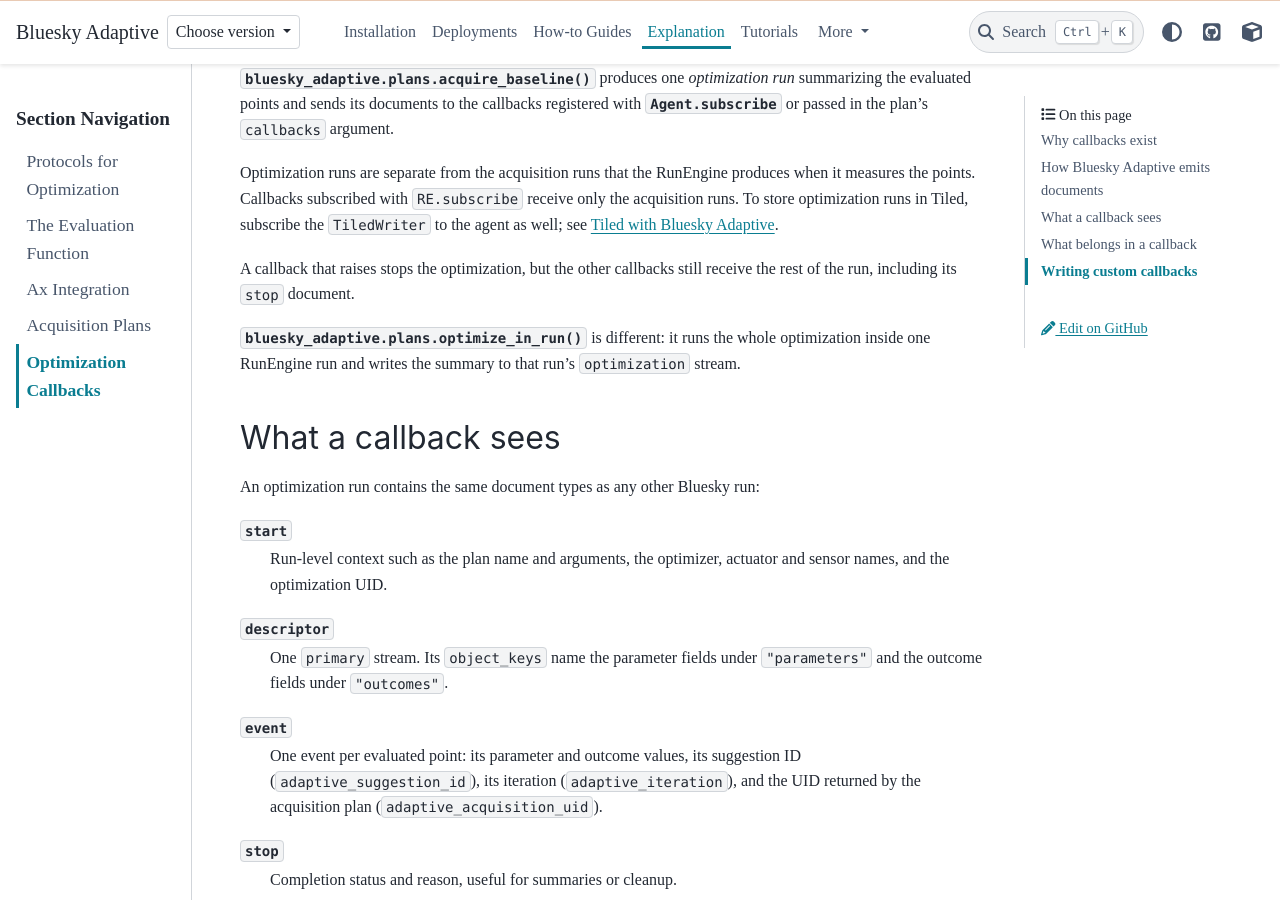
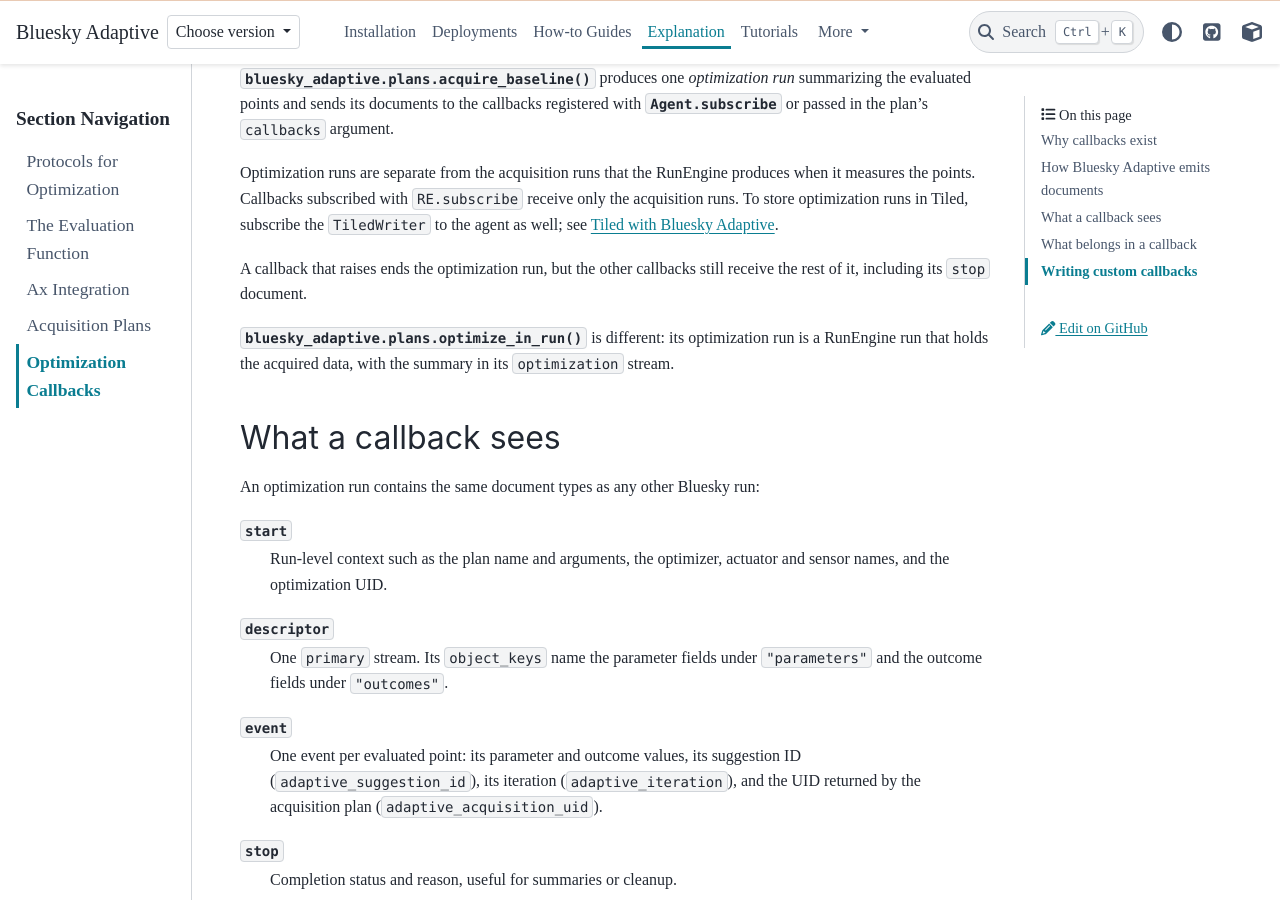
Before and after one commit to bluesky/bluesky-adaptive, a Sphinx documentation site: the page built from docs/source/explanations/callbacks.rst, in a window 1280 px wide and 900 px high, scrolled down 665 px. Built offline with Sphinx 7.4.7 and the PyData theme 0.15.4, drawn with Linux system fonts in a browser that asks for light colours; a script that is not in the unit is left out; the version number could not be read and is left out; comment, search, counter and statistics services are not loaded.

Commit message:
A few more wording improvements

```diff
--- a/docs/source/explanations/callbacks.rst
+++ b/docs/source/explanations/callbacks.rst
@@ -35,11 +35,11 @@ measures the points. Callbacks subscribed with ``RE.subscribe`` receive only the
 To store optimization runs in Tiled, subscribe the ``TiledWriter`` to the agent as well; see
 :doc:`/how-to-guides/use-tiled`.
 
-A callback that raises stops the optimization, but the other callbacks still receive the rest of
-the run, including its ``stop`` document.
+A callback that raises ends the optimization run, but the other callbacks still receive the rest
+of it, including its ``stop`` document.
 
-:func:`bluesky_adaptive.plans.optimize_in_run` is different: it runs the whole optimization inside
-one RunEngine run and writes the summary to that run's ``optimization`` stream.
+:func:`bluesky_adaptive.plans.optimize_in_run` is different: its optimization run is a RunEngine run
+that holds the acquired data, with the summary in its ``optimization`` stream.
 
 What a callback sees
 --------------------
```
Also changed, not shown: 2 other files.
